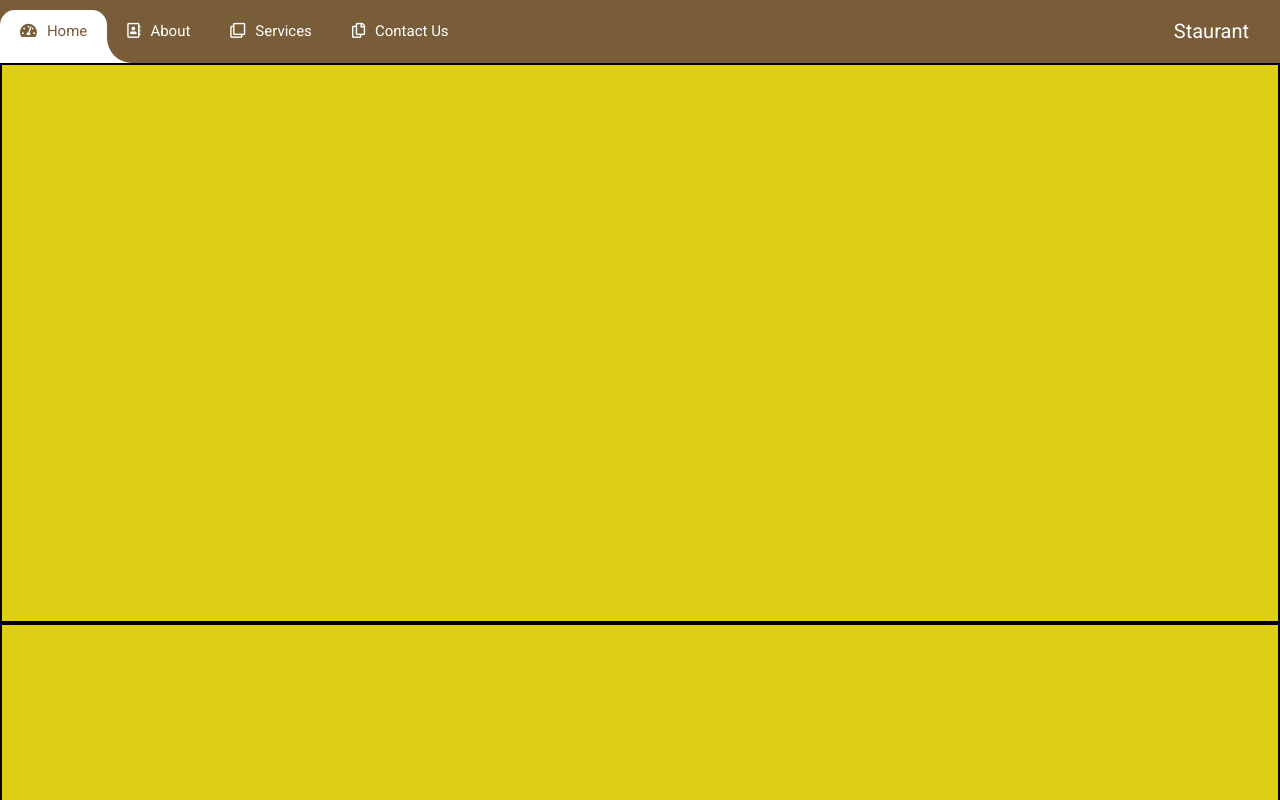
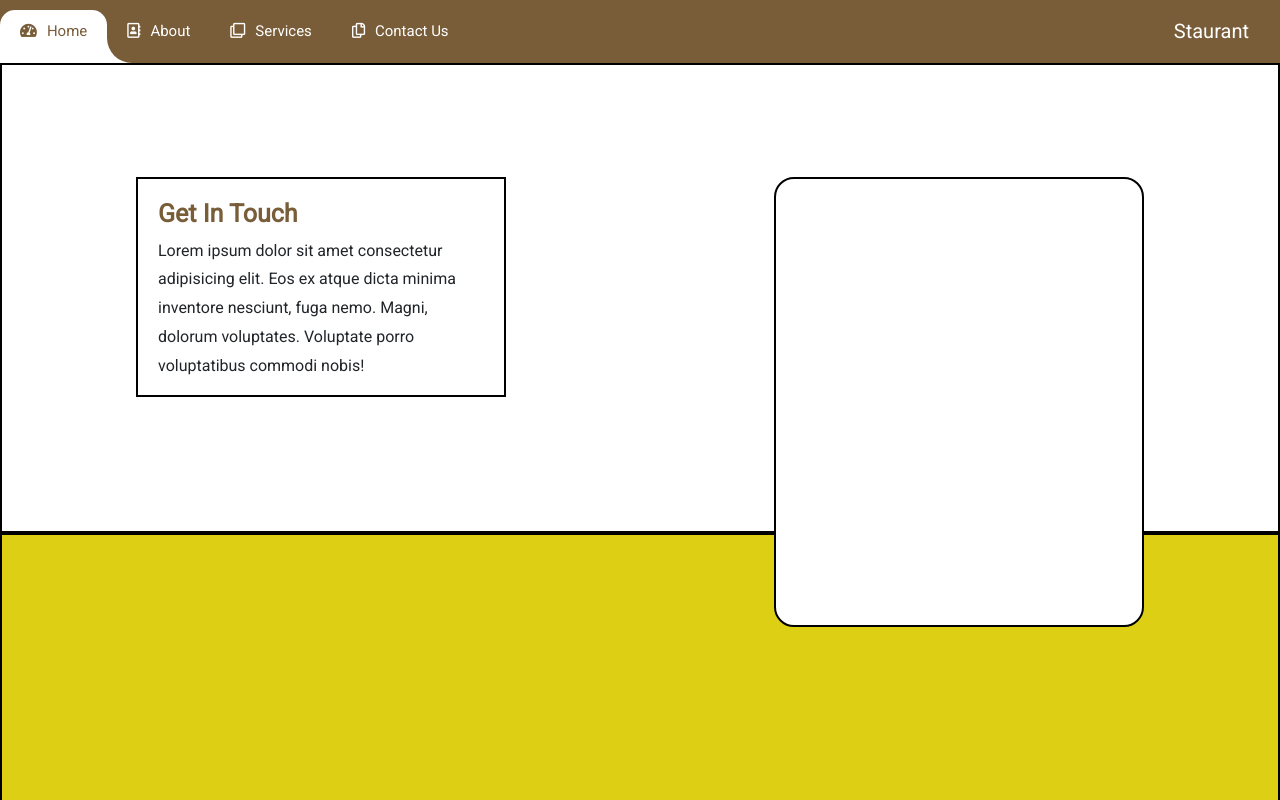
Before and after one commit to Godwindaniel10/Marketing-website, a React (Create React App) app: page /contact in a window 1280 px wide. Shown: the top 800 px of the page. Built offline with nearby package versions, Linux system fonts and the light colour scheme.

Commit message:
contact section half done

```diff
--- a/src/pages/contact/Contact.js
+++ b/src/pages/contact/Contact.js
@@ -6,7 +6,10 @@ const contact = () => {
         <>
            <div className="contact-container">
               <div className="header-container">
-                  <div className="box1"></div>
+                  <div className="box1">
+                      <h1>Get In Touch</h1>
+                      <p>Lorem ipsum dolor sit amet consectetur adipisicing elit. Eos ex atque dicta minima inventore nesciunt, fuga nemo. Magni, dolorum voluptates. Voluptate porro voluptatibus commodi nobis!</p>
+                  </div>
                   <div className="contact-form"></div>
               </div>
               <div className="map-section"></div>
--- a/src/pages/contact/contact.css
+++ b/src/pages/contact/contact.css
@@ -13,9 +13,35 @@
 .header-container {
     border: 2px solid #000;
     width: 100%;
-    height: 70vh;
+    height: 470px;
+    display: flex;
+    justify-content: space-around;
+    padding-top: 7rem;
+    background-color: #fff;
 }
 
+.box1 {
+    width: 370px;
+    height: 220px;
+    padding: 20px;
+    border: 2px solid #000;
+    /*margin-left: 2rem;*/
+}
+.box1 h1 {
+    font-size: 25px;
+    color: rgb(121, 93, 57);
+    font-weight: 600;
+}
+.box1 p {
+    line-height: 1.8rem;
+}
+.contact-form {
+    border: 2px solid #000;
+    width: 370px;
+    height: 450px;
+    background-color: #fff;
+    border-radius: 20px;
+}
 
 
 .map-section {
```
